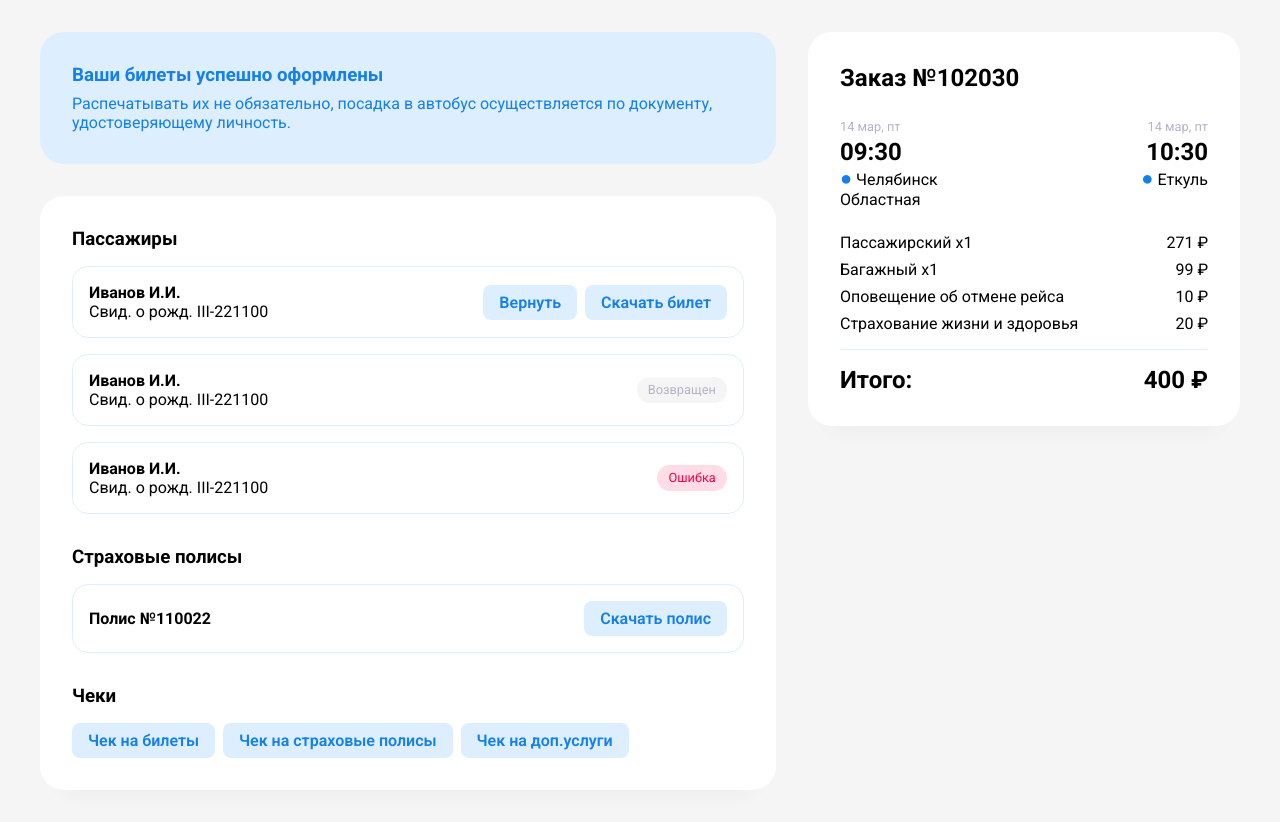
After one commit to vlnko/avokzaly-ui2, a Flask app: page /success in a window 1280 px wide. The commit adds this page. Run offline with Flask 3, Linux system fonts and the light colour scheme.

Commit message:
trips and success

```diff
--- a/main.py
+++ b/main.py
@@ -14,5 +14,20 @@ def passengers_page():
     return render_template("passengers.html", page_title="Passengers")
 
 
+@app.route("/success")
+def success_page():
+    return render_template("success.html", page_title="Success page")
+
+
+@app.route("/my-tickets")
+def my_tickets_page():
+    return render_template("my-tickets.html", page_title="My tickets")
+
+
+@app.route("/trips")
+def trips_page():
+    return render_template("trips.html", page_title="Trips")
+
+
 if __name__ == '__main__':
 	app.run(debug=False)
--- a/static/main.css
+++ b/static/main.css
@@ -18,7 +18,7 @@ body {
     padding: 2rem;
     margin: 0;
     background-color: var(--color-background);
-    font-family: "Roboto", sans-serif;
+    font-family: "Roboto", sans-serif !important;
 }
 a {
     color: var(--color-main);
@@ -48,6 +48,25 @@ aside {
 }
 /* #endregion */
 
+/* #region ALERT */
+.alert {
+    padding: 2rem;
+    border-radius: 1.5rem;
+    margin-bottom: 2rem;
+}
+.alert.success {
+    background-color: var(--color-light-blue);
+    color: var(--color-main);
+}
+.alert.error {
+    background-color: var(--color-light-red);
+    color: var(--color-red);
+}
+.alert h3 {
+    margin-bottom: 0.5rem;
+}
+/* #endregion */
+
 /* #region ИНФО О ЗАКАЗЕ */
 .hint {
     font-size: .8rem;
@@ -66,7 +85,7 @@ aside {
     margin-right: .25rem;
     font-size: 1.25rem;
 }
-.schedule {
+.order-details .schedule {
     margin: 1.5rem 0;
 }
 .arrival {
@@ -101,9 +120,30 @@ aside {
 }
 /* #endregion */
 
+/* #region TABS */
+.tabs {
+    display: flex;
+    border-radius: .5rem;
+    margin-bottom: 1.5rem;
+}
+.tabs a {
+    display: inline-flex;
+    padding: .6rem 1rem;
+    color: var(--color-gray);
+    font-size: .9rem;
+}
+.tabs a.selected {
+    color: var(--color-main);
+    border-radius: .5rem;
+    background-color: var(--color-light-blue);
+    font-weight: 500;
+}
+/* #endregion */
+
 /* #region СТРАНИЦА */
 .page-card {
     padding: 2rem;
+    width: 100%;
     max-width: 100%;
     background-color: #fff;
     border-radius: 1.5rem;
@@ -113,11 +153,35 @@ aside {
 .page-card:not(:last-child) {
     margin-bottom: 2rem;
 }
+.page-card h2 {
+    margin-bottom: 1rem;
+}
 .page-card h3 {
     margin-bottom: 1rem;
 }
-.page-card h3:not(:first-child) {
+.page-card:not(:has(h2 + h3)) h3:not(:first-child) {
     margin-top: 2rem;
+}
+.inner-card-group {
+    display: flex;
+    flex-direction: column;
+    gap: 1rem;
+}
+.inner-card {
+    padding: 1rem;
+    border-radius: 1rem;
+    border: 1px solid var(--color-light-blue);
+    display: flex;
+    justify-content: space-between;
+    align-items: center;
+    gap: 1rem;
+}
+.inner-card div {
+    flex: 1;
+}
+.inner-card div:last-child {
+    display: flex;
+    justify-content: flex-end;
 }
 /* #endregion */
 
@@ -195,6 +259,20 @@ aside {
     font-size: .8rem;
     color: var(--color-gray);
     margin-top: 0.5rem;
+}
+.pill {
+    font-size: .8rem;
+    display: inline-block;
+    padding: .3rem .7rem .35rem;
+    border-radius: 2rem;
+}
+.pill.red {
+    background-color: var(--color-light-red);
+    color: var(--color-red);
+}
+.pill.gray {
+    background-color: var(--color-background);
+    color: var(--color-gray);
 }
 /* #endregion */
 
@@ -378,6 +456,30 @@ label:has(input[type="checkbox"]) {
 
 /* #endregion */
 
+.trips-container {
+    display: flex;
+    flex-direction: column;
+    gap: 1rem;
+    width: 100%;
+}
+.trip-card {
+    padding: 1.5rem;
+    border-radius: 1rem;
+    background-color: white;
+    display: flex;
+    gap: 2rem;
+    width: 100%;
+}
+.schedule {
+    display: flex;
+    gap: 1rem;
+    flex: 2;
+}
+.departure, .arrival, .duration, .buttons {
+    flex: 1;
+}
+
+
 /* #region АДАПТИВ */
 @media screen and (max-width: 1080px) {
     .page-container {
@@ -417,6 +519,7 @@ label:has(input[type="checkbox"]) {
     }
     .trip-card {
         flex-direction: column;
+        gap: 1rem;
     }
     .buttons {
         border-left: none;
--- a/templates/home.html
+++ b/templates/home.html
@@ -6,5 +6,6 @@
     <li><a href="/passengers">Страница пассажиров</a></li>
     <li><a href="/my-tickets">Мои билеты</a></li>
     <li><a href="/trips">Страница рейсов</a></li>
+    <li><a href="/success">Страница успеха</a></li>
 </ul>
 {% endblock %}
--- /dev/null
+++ b/templates/success.html
@@ -0,0 +1,105 @@
+{% extends 'base.html' %}
+
+{% block content %}
+<aside>
+    <div class="alert success"> <!-- Для отображения алерта с ошибкой меняем класс 'success' на 'error' -->
+        <h3>Ваши билеты успешно оформлены</h3>
+        <span>Распечатывать их не обязательно, посадка в автобус осуществляется по документу, удостоверяющему личность.</span>
+    </div>
+    <div class="page-card">
+        <h3>Пассажиры</h3>
+        <div class="inner-card-group">
+            <div class="inner-card">
+                <div>
+                    <h4>Иванов И.И.</h4>
+                    <span>Свид. о рожд. III-221100</span>
+                </div>
+                <div>
+                    <div class="btn-group">
+                        <a href="#" class="btn-secondary">Вернуть</a>
+                        <a href="#" class="btn-secondary">Скачать билет</a>
+                    </div>
+                </div>
+            </div>
+
+            <div class="inner-card">
+                <div>
+                    <h4>Иванов И.И.</h4>
+                    <span>Свид. о рожд. III-221100</span>
+                </div>
+                <div>
+                    <a href="#" class="pill gray">Возвращен</a>
+                </div>
+            </div>
+
+            <div class="inner-card">
+                <div>
+                    <h4>Иванов И.И.</h4>
+                    <span>Свид. о рожд. III-221100</span>
+                </div>
+                <div>
+                    <a href="#" class="pill red">Ошибка</a>
+                </div>
+            </div>
+        </div>
+
+        <h3>Страховые полисы</h3>
+
+        <div class="inner-card">
+            <div>
+                <h4>Полис №110022</h4>
+            </div>
+            <div>
+                <a href="#" class="btn-secondary">Скачать полис</a>
+            </div>
+        </div>
+
+        <h3>Чеки</h3>
+
+        <div class="btn-group">
+            <a href="#" class="btn-secondary">Чек на билеты</a>
+            <a href="#" class="btn-secondary">Чек на страховые полисы</a>
+            <a href="#" class="btn-secondary">Чек на доп.услуги</a>
+        </div>
+    </div>
+</aside>
+
+
+<div class="order-details">
+    <h2>Заказ №102030</h3>
+    <div class="schedule">
+        <div class="departure">
+            <span class="hint">14 мар, пт</span><br>
+            <span class="time">09:30</span><br>
+            <span class="station">Челябинск Областная</span>
+        </div>
+        <div class="arrival">
+            <span class="hint">14 мар, пт</span><br>
+            <span class="time">10:30</span><br>
+            <span class="station">Еткуль</span>
+        </div>
+    </div>
+    <div class="order-items">
+        <div class="row">
+            <span>Пассажирский х1</span>
+            <span>271 ₽</span>
+        </div>
+        <div class="row">
+            <span>Багажный х1</span>
+            <span>99 ₽</span>
+        </div>
+        <div class="row">
+            <span>Оповещение об отмене рейса</span>
+            <span>10 ₽</span>
+        </div>
+        <div class="row">
+            <span>Страхование жизни и здоровья</span>
+            <span>20 ₽</span>
+        </div>
+    </div>
+    <div class="total">
+        <h2>Итого:</h2>
+        <h2>400 ₽</h2>
+    </div>
+</div>
+{% endblock %}
```
Also changed, not shown: templates/my-tickets.html (added, +19 -0 lines), templates/parts/my-tickets/trip-card.html (added, +13 -0 lines), templates/parts/trips/trip.html (added, +23 -0 lines), templates/trips.html (added, +11 -0 lines).
